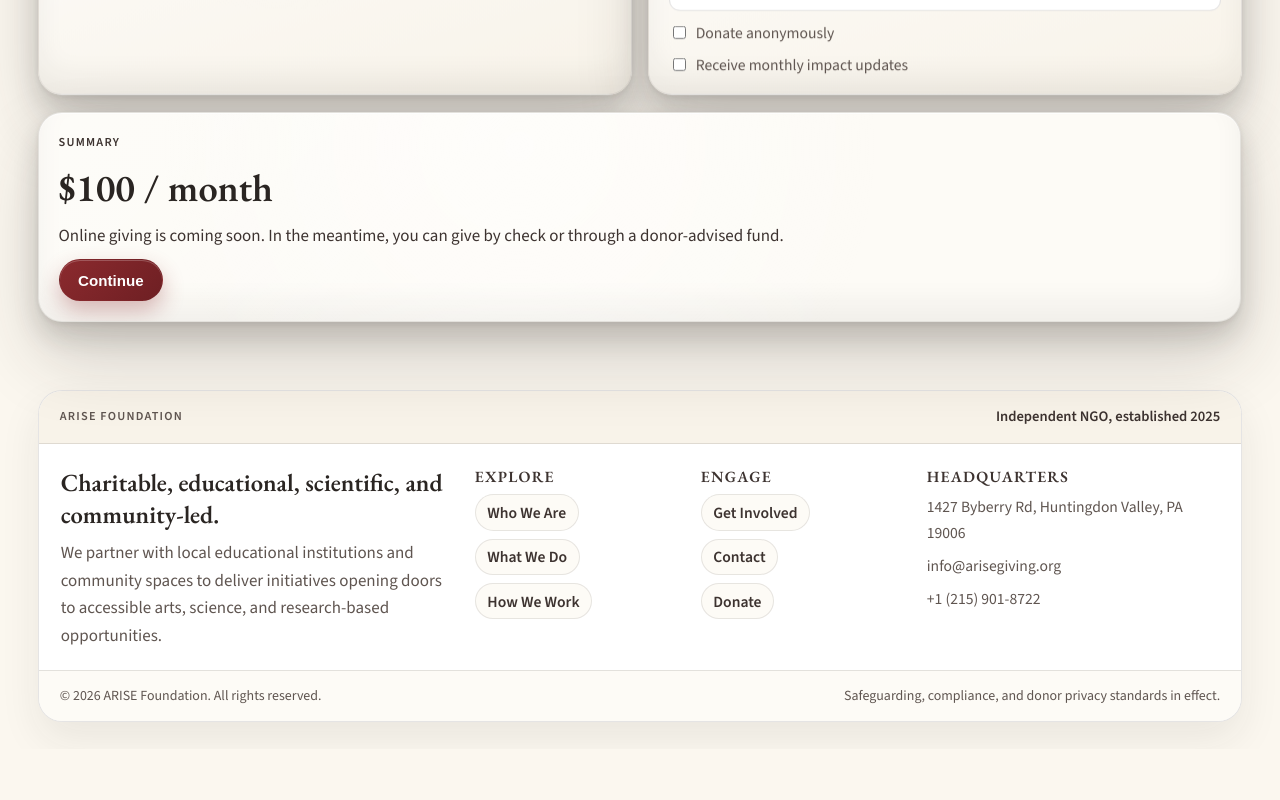
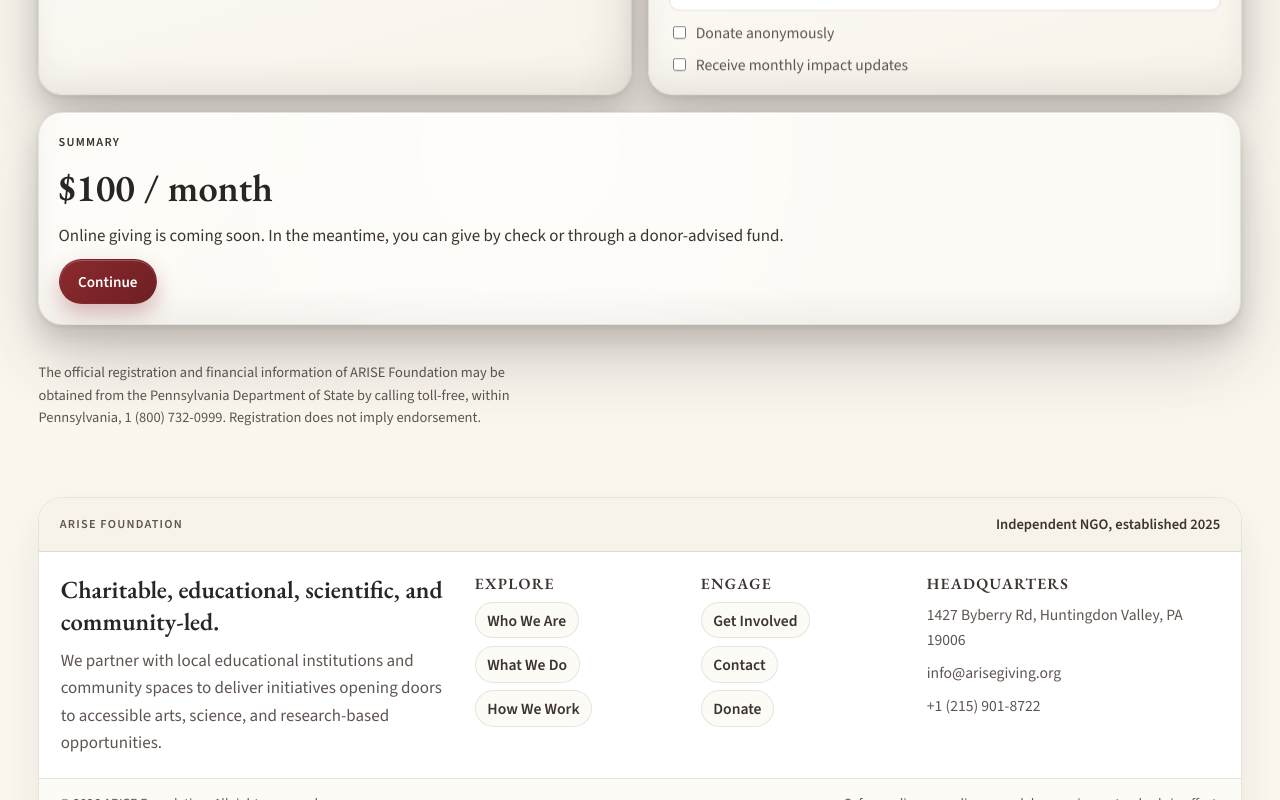
Before and after one commit to shehryarusman/ngo-website, a React (Vite) app: page /donate in a window 1280 px wide. Shown: the part 1009-1809 px from the top of the page. Before the commit the page ends 1758 px from the top, so only its background shows below. Built offline with nearby package versions, Linux system fonts and the light colour scheme; no server answers.

Commit message:
Add Pennsylvania charitable solicitation disclosure to donate page
Also make form controls inherit the body font.

```diff
--- a/src/pages/DonationPage.tsx
+++ b/src/pages/DonationPage.tsx
@@ -285,6 +285,13 @@
           ) : null}
         </BentoCard>
       </form>
+
+      <p className="legal-disclosure">
+        The official registration and financial information of ARISE
+        Foundation may be obtained from the Pennsylvania Department of State by
+        calling toll-free, within Pennsylvania, 1 (800) 732-0999. Registration
+        does not imply endorsement.
+      </p>
     </main>
   );
 }
--- a/src/styles.css
+++ b/src/styles.css
@@ -56,6 +56,13 @@
 
 a {
   color: inherit;
+}
+
+button,
+input,
+select,
+textarea {
+  font-family: inherit;
 }
 
 h1,
@@ -872,6 +879,14 @@
   color: var(--ink-muted);
 }
 
+.legal-disclosure {
+  margin: 0;
+  max-width: 72ch;
+  font-size: 0.85rem;
+  line-height: 1.55;
+  color: var(--ink-muted);
+}
+
 .donation-layout .donation-panel {
   grid-column: span 6;
   display: grid;
```
